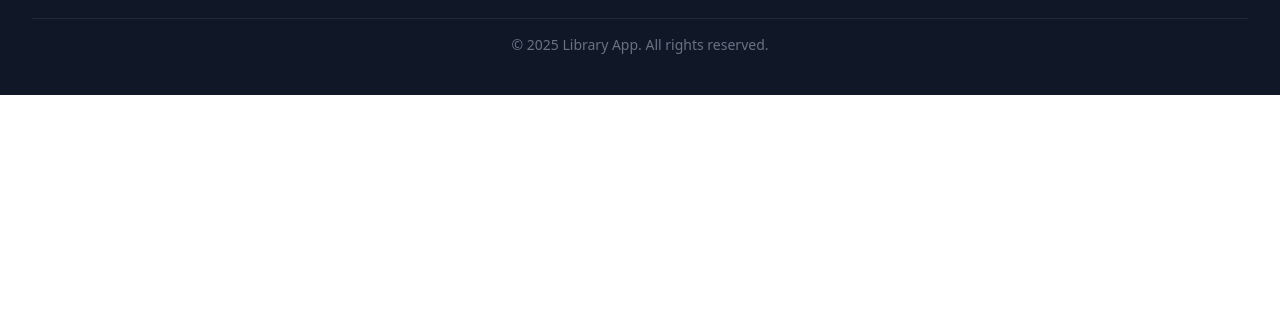
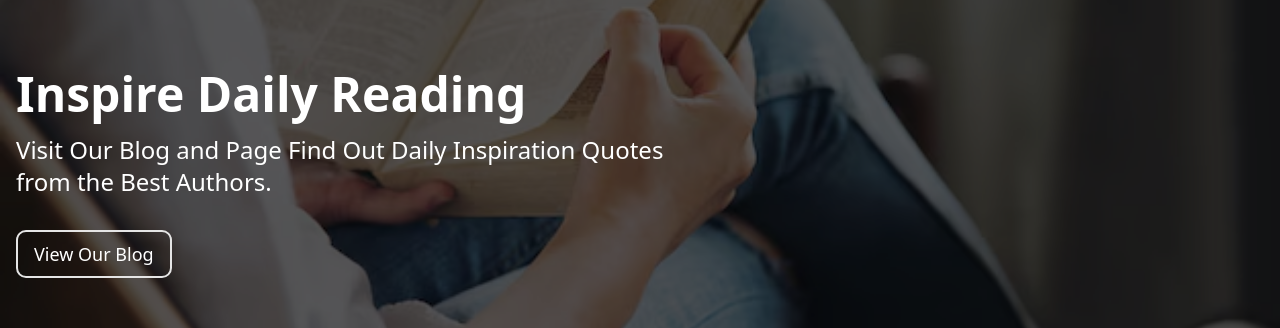
Before and after one commit to halaluddin2000/library_management_client, a React (Vite) app: page / in a window 1280 px wide. Shown: the part 1288-1616 px from the top of the page. Before the commit the page ends 1383 px from the top, so only its background shows below. Built offline with nearby package versions, Linux system fonts and the light colour scheme; no server answers.

Commit message:
blog added

```diff
--- /dev/null
+++ b/src/components/pages/Blog/Blog .tsx
@@ -0,0 +1,48 @@
+import { motion } from "framer-motion";
+import BlogImg from "../../../assets/blog.jpg";
+
+function Blog() {
+  return (
+    <div className="relative my-10 w-full h-[90vh]">
+      <img
+        src={BlogImg}
+        alt="Blog"
+        className="absolute inset-0 w-full h-full object-cover"
+      />
+
+      <div className="absolute inset-0 bg-black/65"></div>
+
+      <div className="relative z-10 flex flex-col items-start justify-center h-full  text-white px-4">
+        <motion.h1
+          initial={{ opacity: 0, y: 80 }}
+          animate={{ opacity: 1, y: 0 }}
+          transition={{ type: "spring", stiffness: 80, delay: 0.3 }}
+          className="text-4xl md:text-5xl font-bold mb-4"
+        >
+          Inspire Daily Reading
+        </motion.h1>
+
+        <motion.p
+          initial={{ opacity: 0, y: 50 }}
+          animate={{ opacity: 1, y: 0 }}
+          transition={{ type: "spring", stiffness: 80, delay: 0.6 }}
+          className="text-lg items-start md:text-2xl mb-8 max-w-2xl"
+        >
+          Visit Our Blog and Page Find Out Daily Inspiration Quotes from the
+          Best Authors.
+        </motion.p>
+
+        <motion.button
+          initial={{ opacity: 0, scale: 0.8 }}
+          animate={{ opacity: 1, scale: 1 }}
+          transition={{ type: "spring", stiffness: 100, delay: 0.9 }}
+          className="border-2 hover:bg-orange-600 text-white px-4 py-2 rounded-lg text-lg font-medium transition duration-300"
+        >
+          View Our Blog
+        </motion.button>
+      </div>
+    </div>
+  );
+}
+
+export default Blog;
--- a/src/components/pages/Home/Home.tsx
+++ b/src/components/pages/Home/Home.tsx
@@ -1,4 +1,5 @@
 import Hero from "../../layout/Hero";
+import Blog from "../Blog/Blog ";
 import BookPages from "../BookPages/BookPages";
 
 function Home() {
@@ -7,9 +8,10 @@ function Home() {
       <Hero />
 
       {/* Featured Books Section */}
-      <section className="mt-20 mx-auto">
+      <section className="mt-20 mx-auto mb-8">
         <BookPages />
       </section>
+      <Blog />
     </div>
   );
 }
```
Also changed, not shown: src/assets/blog.jpg (renamed from src/assets/hero-1.jpg).
